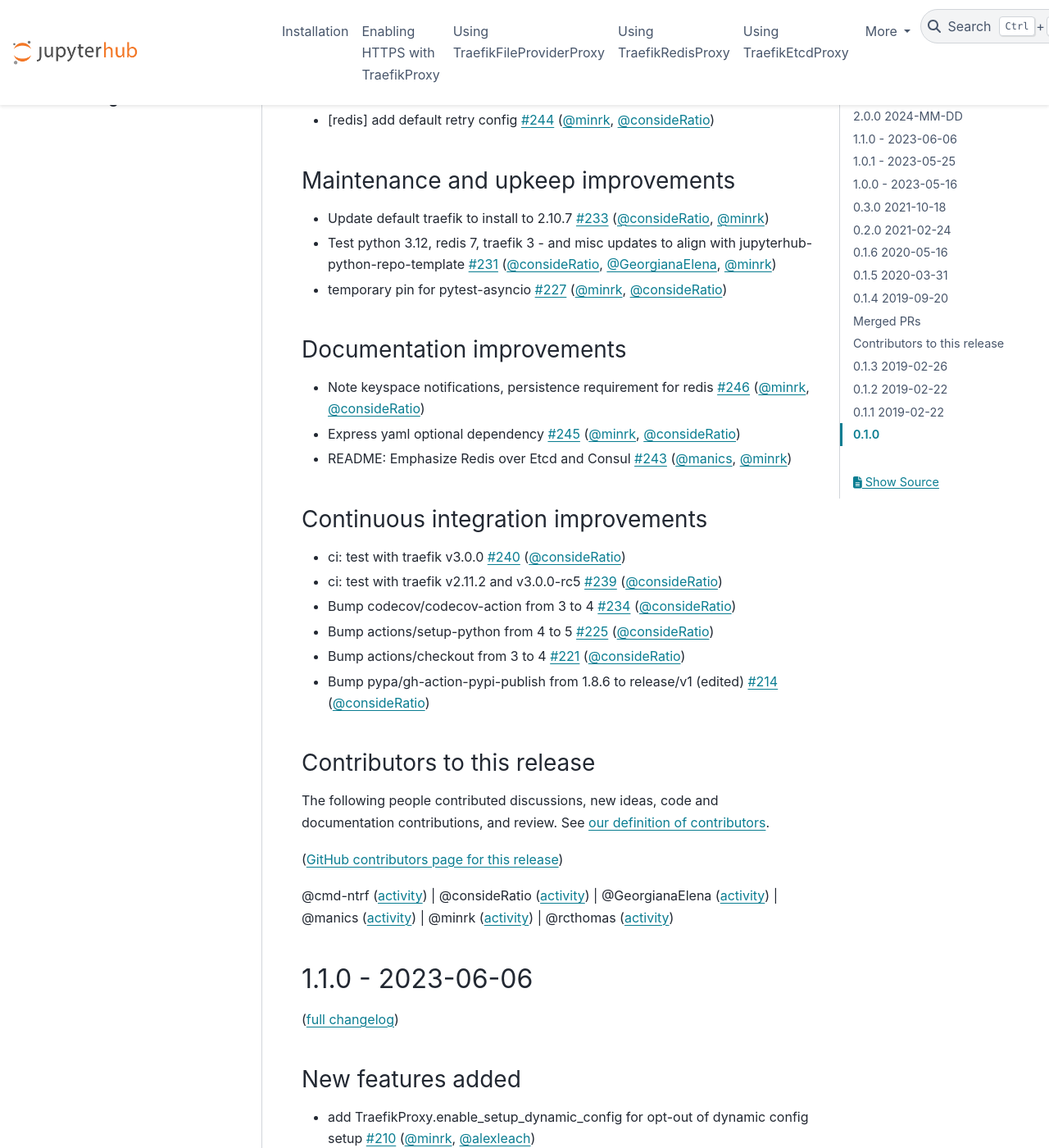
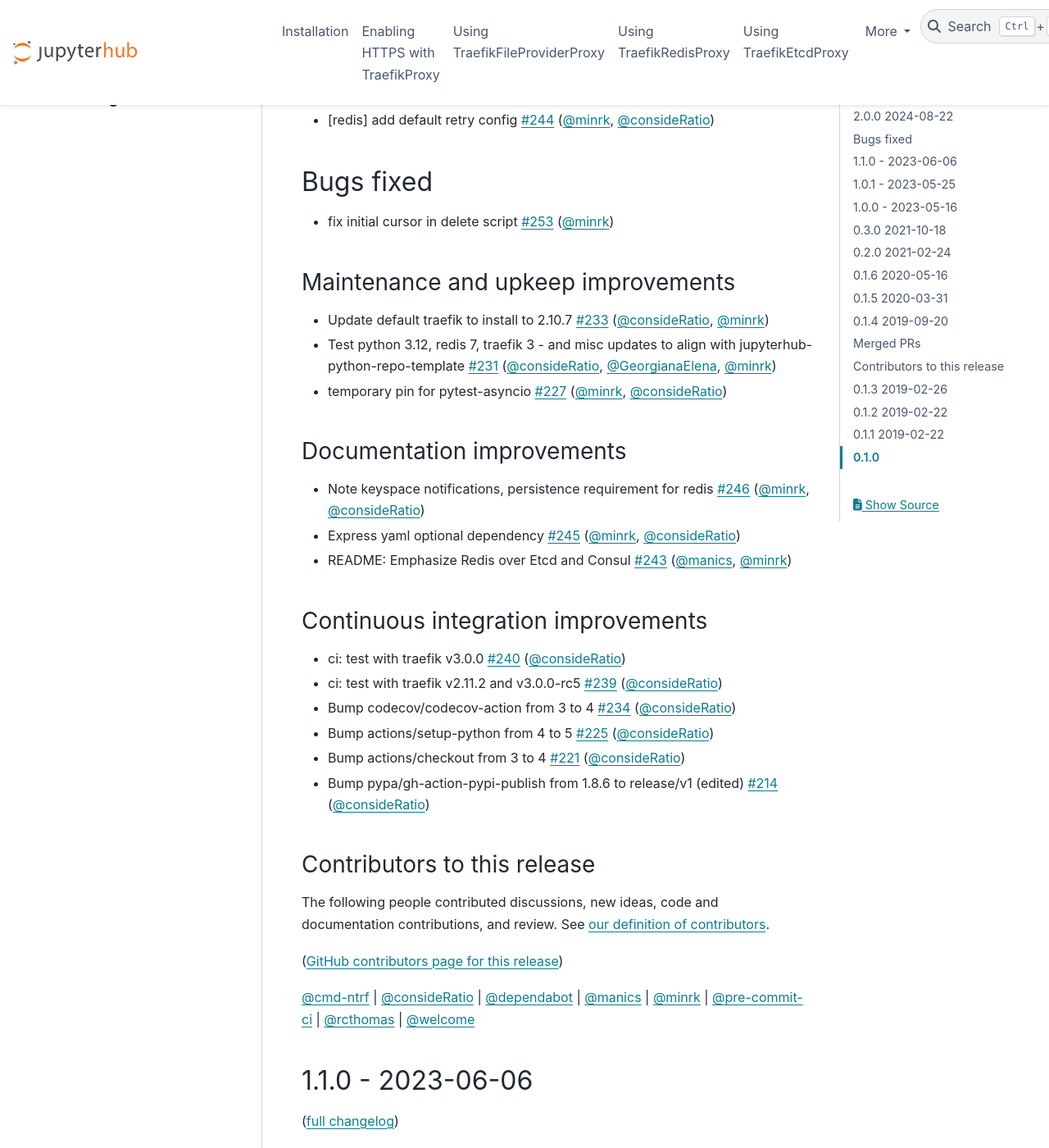
Before and after one commit to jupyterhub/traefik-proxy, a Sphinx documentation site: the page built from docs/source/changelog.md, in a window 1280 px wide and 1400 px high, scrolled down 636 px. Shown: the whole window at 82% size. Built offline with Sphinx 7.4.7 and the PyData theme 0.15.4, drawn with Linux system fonts in a browser that asks for light colours; some of the changed text lies outside the part shown.

Commit message:
Update changelog

```diff
--- a/docs/source/changelog.md
+++ b/docs/source/changelog.md
@@ -1,6 +1,6 @@
 # Changelog
 
-## 2.0.0 2024-MM-DD
+## 2.0.0 2024-08-22
 
 ([full changelog](https://github.com/jupyterhub/traefik-proxy/compare/1.1.0...2.0.0))
 
@@ -16,6 +16,10 @@
 ### Enhancements made
 
 - [redis] add default retry config [#244](https://github.com/jupyterhub/traefik-proxy/pull/244) ([@minrk](https://github.com/minrk), [@consideRatio](https://github.com/consideRatio))
+
+## Bugs fixed
+
+- fix initial cursor in delete script [#253](https://github.com/jupyterhub/traefik-proxy/pull/253) ([@minrk](https://github.com/minrk))
 
 ### Maintenance and upkeep improvements
 
@@ -43,9 +47,9 @@
 The following people contributed discussions, new ideas, code and documentation contributions, and review.
 See [our definition of contributors](https://github-activity.readthedocs.io/en/latest/#how-does-this-tool-define-contributions-in-the-reports).
 
-([GitHub contributors page for this release](https://github.com/jupyterhub/traefik-proxy/graphs/contributors?from=2023-06-06&to=2024-07-12&type=c))
+([GitHub contributors page for this release](https://github.com/jupyterhub/traefik-proxy/graphs/contributors?from=2023-06-06&to=2024-08-22&type=c))
 
-@cmd-ntrf ([activity](https://github.com/search?q=repo%3Ajupyterhub%2Ftraefik-proxy+involves%3Acmd-ntrf+updated%3A2023-06-06..2024-07-12&type=Issues)) | @consideRatio ([activity](https://github.com/search?q=repo%3Ajupyterhub%2Ftraefik-proxy+involves%3AconsideRatio+updated%3A2023-06-06..2024-07-12&type=Issues)) | @GeorgianaElena ([activity](https://github.com/search?q=repo%3Ajupyterhub%2Ftraefik-proxy+involves%3AGeorgianaElena+updated%3A2023-06-06..2024-07-12&type=Issues)) | @manics ([activity](https://github.com/search?q=repo%3Ajupyterhub%2Ftraefik-proxy+involves%3Amanics+updated%3A2023-06-06..2024-07-12&type=Issues)) | @minrk ([activity](https://github.com/search?q=repo%3Ajupyterhub%2Ftraefik-proxy+involves%3Aminrk+updated%3A2023-06-06..2024-07-12&type=Issues)) | @rcthomas ([activity](https://github.com/search?q=repo%3Ajupyterhub%2Ftraefik-proxy+involves%3Arcthomas+updated%3A2023-06-06..2024-07-12&type=Issues))
+[@cmd-ntrf](https://github.com/search?q=repo%3Ajupyterhub%2Ftraefik-proxy+involves%3Acmd-ntrf+updated%3A2023-06-06..2024-08-22&type=Issues) | [@consideRatio](https://github.com/search?q=repo%3Ajupyterhub%2Ftraefik-proxy+involves%3AconsideRatio+updated%3A2023-06-06..2024-08-22&type=Issues) | [@dependabot](https://github.com/search?q=repo%3Ajupyterhub%2Ftraefik-proxy+involves%3Adependabot+updated%3A2023-06-06..2024-08-22&type=Issues) | [@manics](https://github.com/search?q=repo%3Ajupyterhub%2Ftraefik-proxy+involves%3Amanics+updated%3A2023-06-06..2024-08-22&type=Issues) | [@minrk](https://github.com/search?q=repo%3Ajupyterhub%2Ftraefik-proxy+involves%3Aminrk+updated%3A2023-06-06..2024-08-22&type=Issues) | [@pre-commit-ci](https://github.com/search?q=repo%3Ajupyterhub%2Ftraefik-proxy+involves%3Apre-commit-ci+updated%3A2023-06-06..2024-08-22&type=Issues) | [@rcthomas](https://github.com/search?q=repo%3Ajupyterhub%2Ftraefik-proxy+involves%3Arcthomas+updated%3A2023-06-06..2024-08-22&type=Issues) | [@welcome](https://github.com/search?q=repo%3Ajupyterhub%2Ftraefik-proxy+involves%3Awelcome+updated%3A2023-06-06..2024-08-22&type=Issues)
 
 ## 1.1.0 - 2023-06-06
 
```
